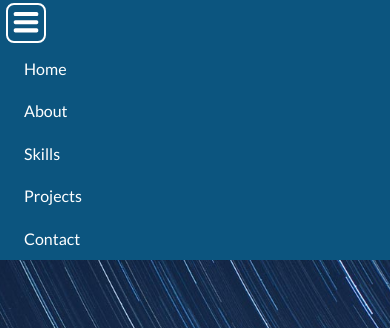
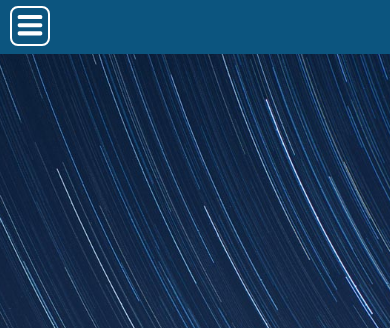
Before and after one commit to xinkecf35/personalsite, a website: page index.html in a window 390 px wide. Shown: the top 328 px of the page. Drawn offline with nearby package versions, Linux system fonts and the light colour scheme.

Commit message:
Update some stuff, made scroll to link to interrupt any current animations

```diff
--- a/index.html
+++ b/index.html
@@ -27,7 +27,7 @@
                 </svg>
             </button>
         </div>
-        <ul>
+        <ul class="nav-mobile-hide">
             <li><a href="#home">Home</a></li>
             <li><a href="#about">About</a></li>
             <li><a href="#skills">Skills</a></li>
--- a/scrolltolink.js
+++ b/scrolltolink.js
@@ -3,6 +3,7 @@ $(document).ready(function () {
         event.preventDefault();
         var requestedDiv = $(this).attr("href");
         var scrollToDiv = $(requestedDiv).offset().top;
+        $("html, body").stop();
         $("html, body").animate({scrollTop: scrollToDiv}, 1500, "easeOutCubic");
     });
 });
--- a/scss/_banner.scss
+++ b/scss/_banner.scss
@@ -14,12 +14,15 @@
     display: block;
 }
 @mixin banner-sm {
+    #banner {
+         min-width: 75%;
+    }
     h1 {
-        font-size: 2em;
+        font-size: 2.5em;
         margin: 0em 0.25em 0.1em 0.25em;
     }
     h2 {
-        font-size: 1.25em;
+        font-size: 1.5em;
         margin: 0 0 0.25em 0;
     }
 }
--- a/scss/_nav.scss
+++ b/scss/_nav.scss
@@ -50,12 +50,15 @@ nav {
     }
 }
 @mixin nav-sm {
+    .nav-mobile-hide {
+        display: none;
+    }
     #mobile-nav-button {
         position: relative;
         top:0px;
         left:0px;
         width: 100%;
-        min-height: 48px;
+        min-height: 54px;
         background-color: inherit;
     }
     #mobile-nav-button button{
@@ -65,7 +68,7 @@ nav {
         background-color: $primarycolor;
         width: 40px;
         height: 40px;
-        margin: 3px 3px 3px 6px;
+        margin: 6px 6px 6px 10px;
         overflow: visible;
         border: 2px solid #fff;
         border-radius: 8px;
```
Also changed, not shown: stylesheets/main.css.
